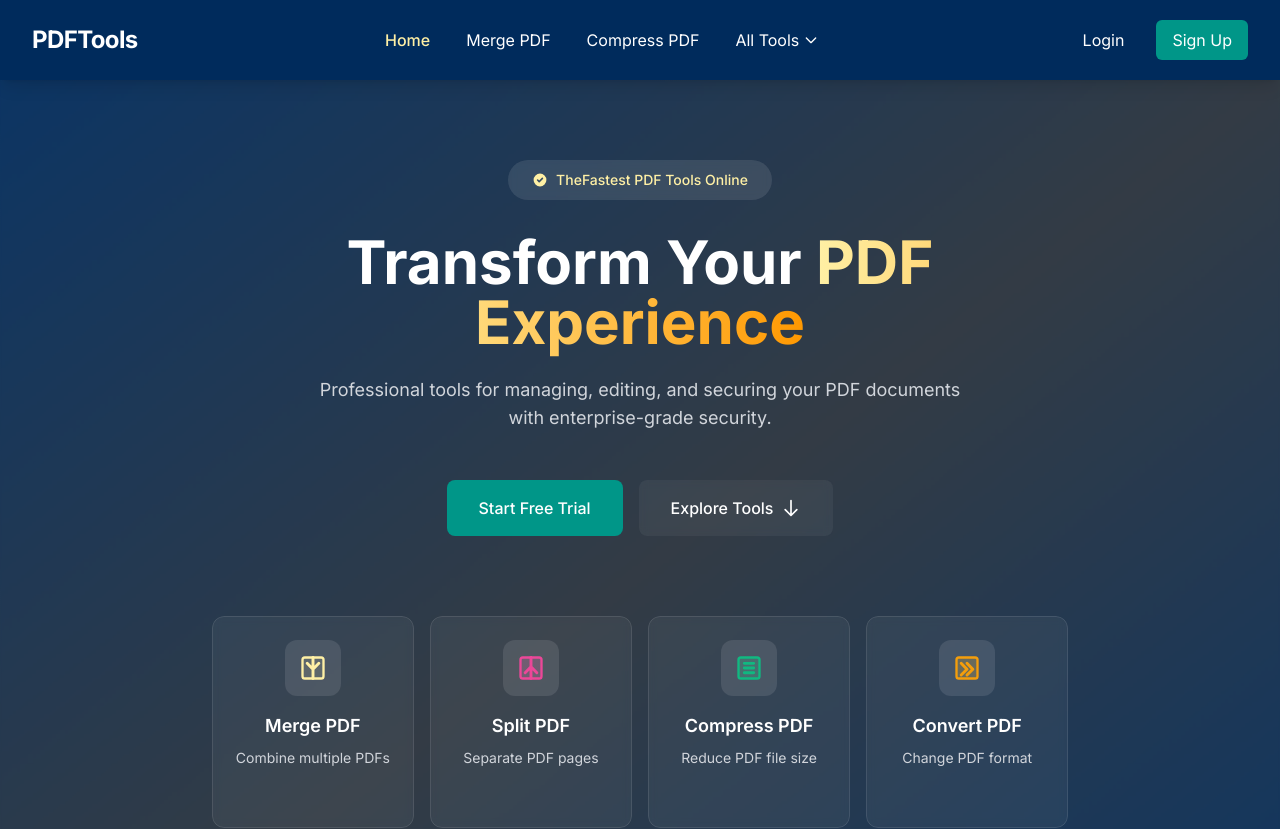
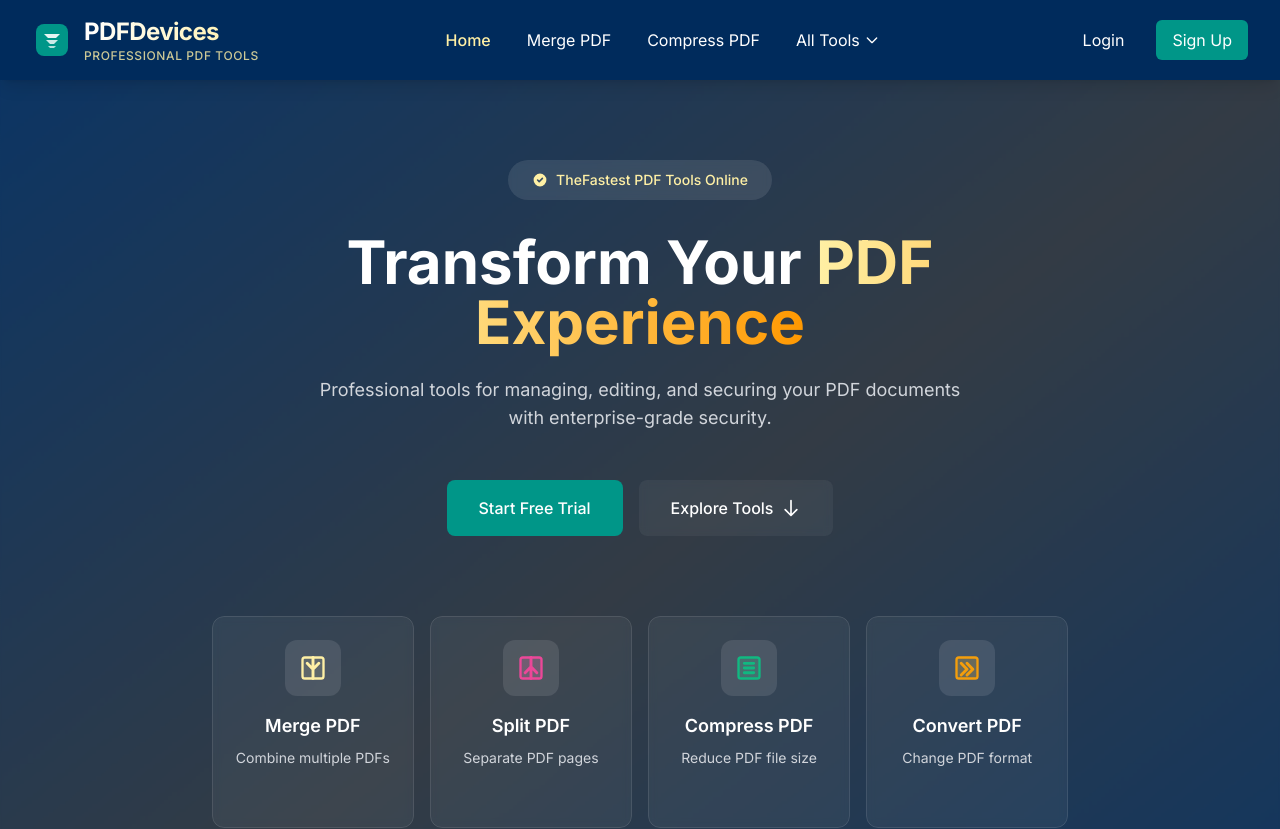
Before and after one commit to HammadAliRavian/pdf-devices-mockup1, a Next.js app: page / in a window 1280 px wide. Shown: the top 829 px of the page. Built offline with nearby package versions, Linux system fonts and the light colour scheme.

Commit message:
Add Logo in Navbar

```diff
--- a/app/components/Navbar.jsx
+++ b/app/components/Navbar.jsx
@@ -44,10 +44,7 @@ import {
 } from "@/public/icons/ConvertFromIcons";
 
 // Security Icons
-import {
-  ProtectPdfIcon,
-  UnlockPdfIcon,
-} from "@/public/icons/SecurityIcons";
+import { ProtectPdfIcon, UnlockPdfIcon } from "@/public/icons/SecurityIcons";
 
 // Category Icons
 const CategoryIcons = {
@@ -377,12 +374,40 @@ const Navbar = () => {
           {/* Logo Section */}
           <Link
             href="/"
-            className="flex items-center space-x-2 hover:opacity-90 transition-opacity"
-            aria-label="PDFTools Home"
+            className="flex items-center space-x-3 hover:opacity-90 transition-opacity"
+            aria-label="PDFDevices Home"
           >
-            <span className="text-xl md:text-2xl font-bold tracking-tight">
-              PDFTools
-            </span>
+            {/* Logo Icon */}
+            <div className="relative w-10 h-10 flex items-center justify-center">
+              <svg
+                className="w-full h-full"
+                viewBox="0 0 40 40"
+                fill="none"
+                xmlns="http://www.w3.org/2000/svg"
+              >
+                <rect
+                  x="4"
+                  y="4"
+                  width="32"
+                  height="32"
+                  rx="8"
+                  className="fill-[#009688]"
+                />
+                <path d="M12 14h16l-4 4H16l-4-4z" className="fill-white/90" />
+                <path d="M14 20h12l-4 4h-4l-4-4z" className="fill-white/80" />
+                <path d="M16 26h8l-2 2h-4l-2-2z" className="fill-white/70" />
+              </svg>
+            </div>
+
+            {/* Brand Text */}
+            <div className="flex flex-col">
+              <span className="text-xl md:text-2xl font-bold tracking-tight bg-gradient-to-r from-white to-[#FFF0A5] bg-clip-text text-transparent">
+                PDFDevices
+              </span>
+              <span className="text-[10px] md:text-xs text-[#FFF0A5]/80 tracking-wider font-medium hidden sm:block">
+                PROFESSIONAL PDF TOOLS
+              </span>
+            </div>
           </Link>
 
           {/* Desktop Navigation */}
```
